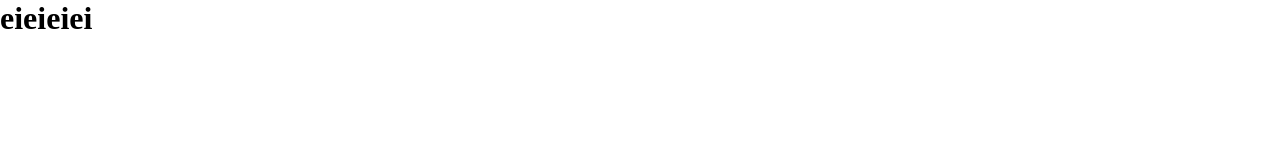
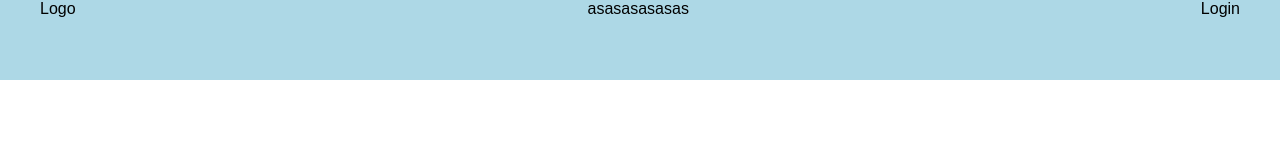
Before and after one commit to DanieleTuttolani/htmlcss-struttura-discord, a plain HTML site: page index.html in a window 1280 px wide. Drawn offline with Linux system fonts and the light colour scheme.

Commit message:
bloccato sul header

```diff
--- a/css/style.css
+++ b/css/style.css
@@ -3,3 +3,28 @@
     padding: 0;
     margin: 0;
 }
+
+body{
+    font-family: sans-serif;
+}
+/* utilita*/
+.container{
+    max-width: 1200px;
+    margin: 0 auto;
+}
+
+.flex-container{
+    display: flex;
+    justify-content: space-between;
+}
+
+
+
+
+
+/* generale*/
+
+.main-header{
+background-color: lightblue;
+min-height: 80px;
+}
--- a/index.html
+++ b/index.html
@@ -8,6 +8,16 @@
     <link rel="stylesheet" href="css/style.css">
 </head>
 <body>
-    <h1>eieieiei</h1>
+   <div class="main-header">
+        <div class="header-body container">
+          <header class="flex-container">
+            <div id="logo">Logo</div>
+            <div id="link">asasasasasas</div>
+            <div id="login">Login</div>
+          </header>
+
+
+        </div>
+    </div>
 </body>
 </html>
```
